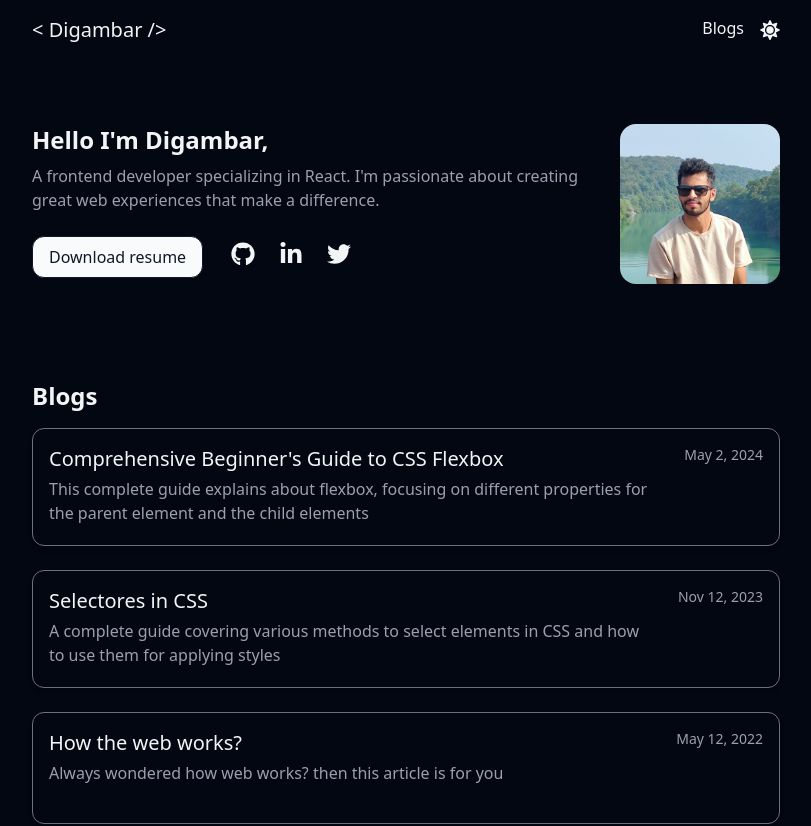
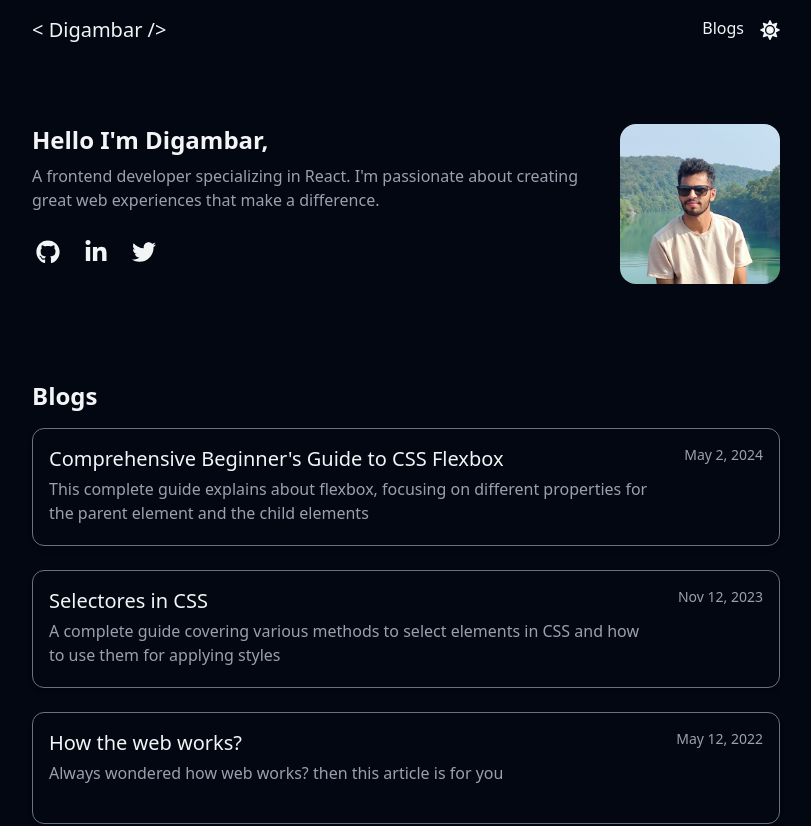
Before and after one commit to Digambar1411/portfolio, a React (Vite) app: page / in a window 1280 px wide. Shown: the top 826 px of the page, without its empty margins (234-1045 px from the left). Built offline with nearby package versions, Linux system fonts and the light colour scheme.

Commit message:
remove resume link

```diff
--- a/src/components/Intro.jsx
+++ b/src/components/Intro.jsx
@@ -12,7 +12,6 @@ function Intro() {
         <h1 className="font-bold text-2xl mb-2 dark:text-gray-100">Hello I'm Digambar,</h1>
         <p className='flex justify-start wrap text-gray-500 dark:text-gray-400'>A frontend developer specializing in React. I'm passionate about creating great web experiences that make a difference.</p>
         <div className='flex justify-items-center items-center gap-6 mt-6'>
-          <a href="https://drive.google.com/file/d/1bI2kebtUg92JY_qVI1bIalsbnOuUMv_s/view?usp=sharing" className='bg-black dark:text-gray-900 dark:bg-gray-50 hover:bg-gray-800 dark:hover:bg-gray-200 text-white py-2 px-4 border rounded-xl'>Download resume</a>
           <SocialLinks ids={links} className='max-sm:hidden!'/>
         </div>
       </div>
```
